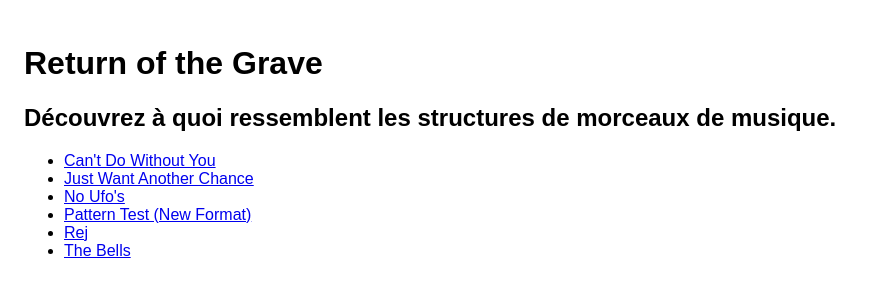
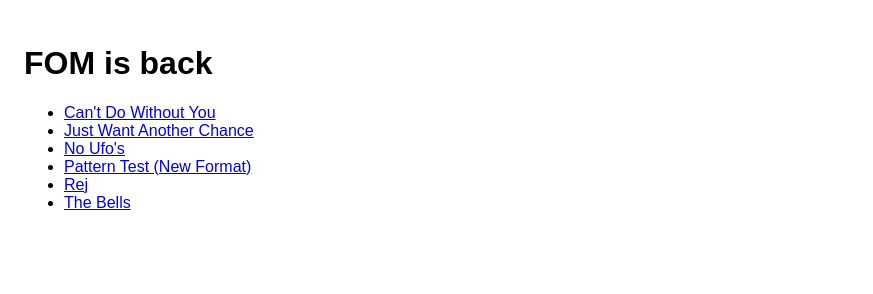
Before and after one commit to panicolay/return-of-the-grave, a website: page index.html in a window 1280 px wide. Shown: the whole page, without its empty margins (0-873 px from the left). Drawn offline with Linux system fonts and the light colour scheme.

Commit message:
Update title and headings in index.html

```diff
--- a/index.html
+++ b/index.html
@@ -3,12 +3,11 @@
 <head>
     <meta charset="UTF-8">
     <meta name="viewport" content="width=device-width, initial-scale=1.0">
-    <title>Return of the Grave</title>
+    <title>FOM</title>
     <link rel="stylesheet" href="styles/main.css">
 </head>
 <body>
-    <h1>Return of the Grave</h1>
-    <h2>Découvrez à quoi ressemblent les structures de morceaux de musique.</h2>
+    <h1>FOM is back</h1>
     <ul id="songs"></ul>
 
     <script>
```
